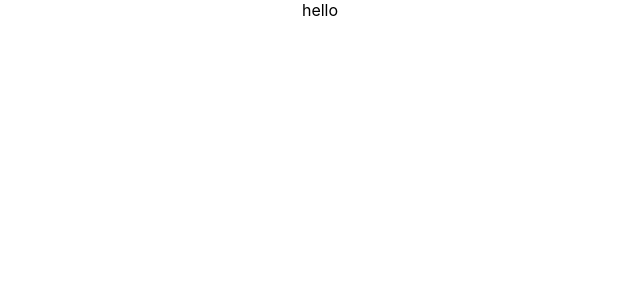
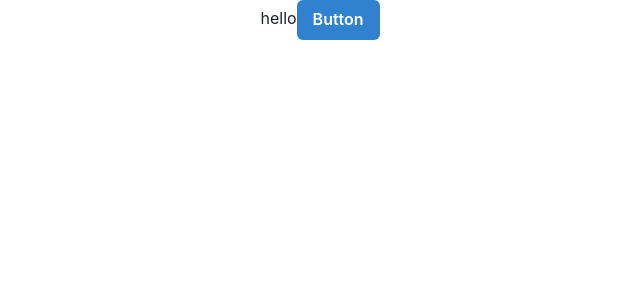
Before and after one commit to anhnguyen1701/chatapp-mern-socketio, a React (Create React App) app in the folder frontend/: page / in a window 1280 px wide. Shown: the top 300 px of the page, without its empty margins (320-960 px from the left). Built offline with nearby package versions, Linux system fonts and the light colour scheme.

Commit message:
add chakraui & proxy

```diff
--- a/frontend/package.json
+++ b/frontend/package.json
@@ -2,10 +2,15 @@
   "name": "frontend",
   "version": "0.1.0",
   "private": true,
+  "proxy": "http://127.0.0.1:5000",
   "dependencies": {
+    "@chakra-ui/react": "^1.8.8",
+    "@emotion/react": "^11.9.0",
+    "@emotion/styled": "^11.8.1",
     "@testing-library/jest-dom": "^5.16.4",
     "@testing-library/react": "^13.2.0",
     "@testing-library/user-event": "^13.5.0",
+    "framer-motion": "^6.3.3",
     "react": "^18.1.0",
     "react-dom": "^18.1.0",
     "react-scripts": "5.0.1",
--- a/frontend/src/App.js
+++ b/frontend/src/App.js
@@ -1,9 +1,11 @@
 import './App.css';
+import { Button, ButtonGroup } from '@chakra-ui/react'
 
 function App() {
   return (
     <div className="App">
       hello
+      <Button colorScheme='blue'>Button</Button>
     </div>
   );
 }
--- a/frontend/src/index.js
+++ b/frontend/src/index.js
@@ -2,10 +2,13 @@ import React from 'react';
 import ReactDOM from 'react-dom/client';
 import './index.css';
 import App from './App';
+import { ChakraProvider } from '@chakra-ui/react';
 
 const root = ReactDOM.createRoot(document.getElementById('root'));
 root.render(
-  <React.StrictMode>
-    <App />
-  </React.StrictMode>
+    <React.StrictMode>
+        <ChakraProvider>
+            <App />
+        </ChakraProvider>
+    </React.StrictMode>
 );
```
Also changed, not shown: 1 other file (tests, documents, lock files or other folders).
